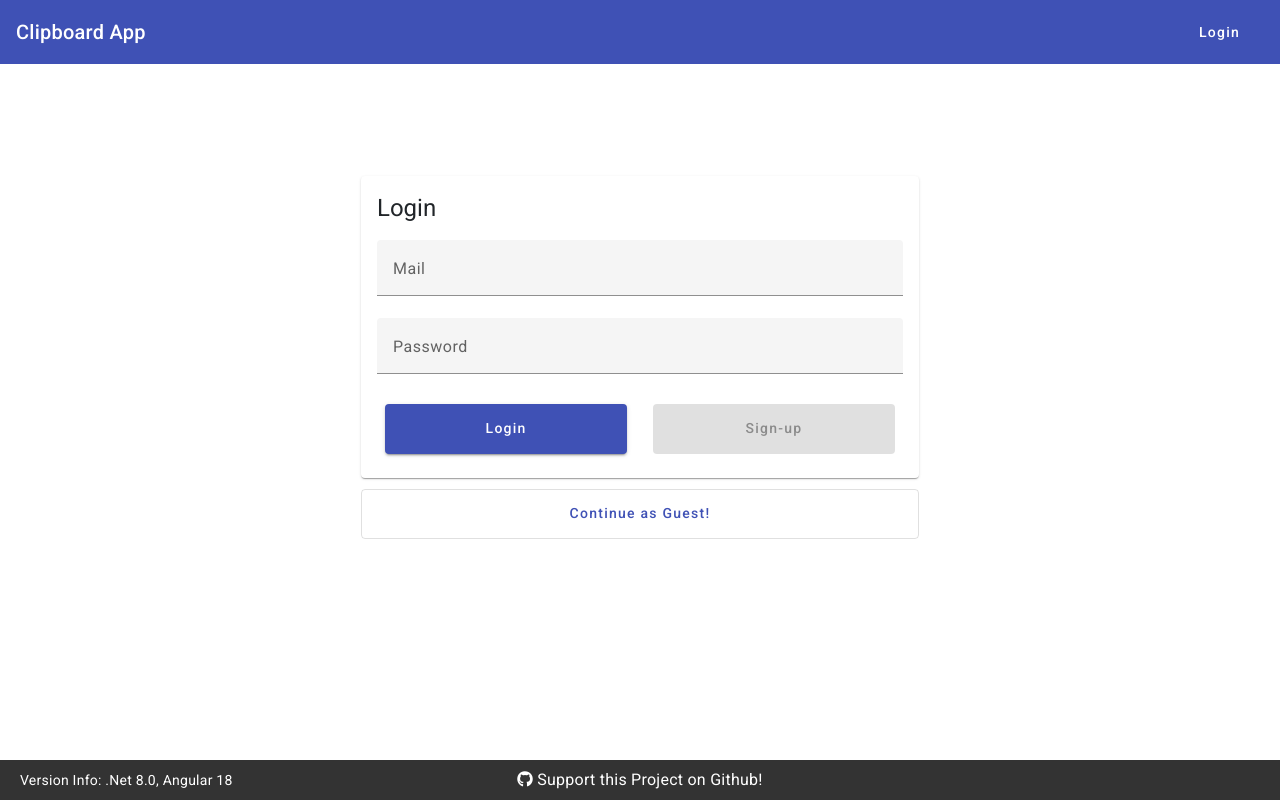
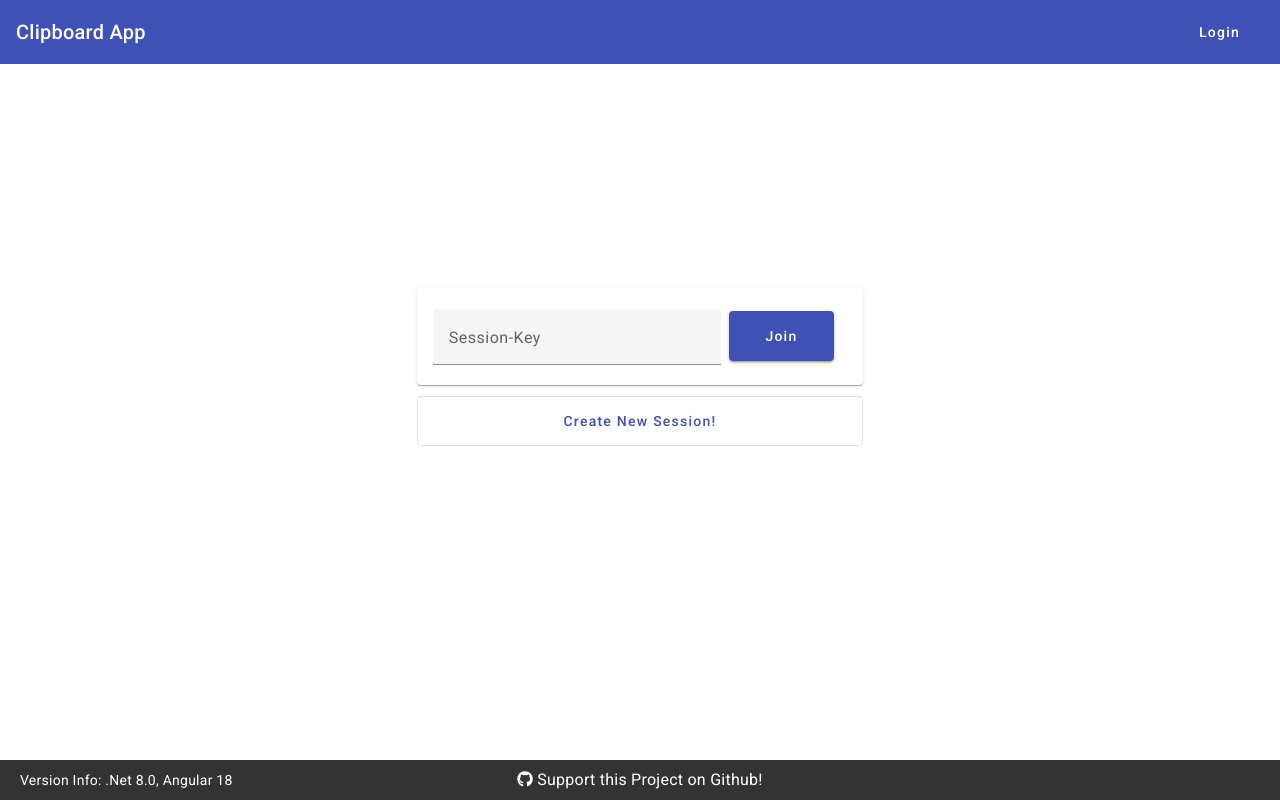
Before and after one commit to leonardpolz/clipboard-app, an Angular app in the folder ClipboardApp/ClientApp/: page /auth in a window 1280 px wide. Built offline with nearby package versions, Linux system fonts and the light colour scheme.

Commit message:
Improved UI

```diff
--- a/ClipboardApp/ClientApp/src/app/auth/auth.component.html
+++ b/ClipboardApp/ClientApp/src/app/auth/auth.component.html
@@ -1,40 +1,29 @@
 <div id="main-div">
   <mat-card>
-    <mat-card-header>
-      <h1>Login</h1>
-    </mat-card-header>
-
-    <mat-card-content>
-      <mat-form-field>
-        <mat-label>Mail</mat-label>
-        <input matInput [(ngModel)]="email" type="email">
-      </mat-form-field>
-
-      <mat-form-field>
-        <mat-label>Password</mat-label>
-        <input matInput [(ngModel)]="password" type="password">
+    <mat-card-content id="card">
+      <mat-form-field id="Session-Key-Input">
+        <mat-label>Session-Key</mat-label>
+        <input matInput [(ngModel)]="sessionKey">
       </mat-form-field>
 
       <mat-card-actions>
         <button
-          id="login-button"
-          mat-raised-button color="primary"
-        >Login</button>
-
-        <button
-          id="sign-up"
-          mat-raised-button color="primary"
-          disabled = "true"
-        >Sign-up</button>
-
+          id="join-button"
+          mat-raised-button
+          color="primary"
+          (click)="joinSession(sessionKey)"
+        >
+        Join
+        </button>
       </mat-card-actions>
     </mat-card-content>
   </mat-card>
-
 
   <button
     id="guest-login-button"
     mat-stroked-button color="primary"
     (click)="guestLogin()"
-  >Continue as Guest!</button>
+  >Create New Session!
+  </button>
+
 </div>
--- a/ClipboardApp/ClientApp/src/app/auth/auth.component.scss
+++ b/ClipboardApp/ClientApp/src/app/auth/auth.component.scss
@@ -1,15 +1,16 @@
 button {
-  height: 50px !important;
+  height: 50px;
   width: 100%;
 }
 
-#login-button {
+#join-button {
   margin-right: 5%;
+  width: 110px;
 }
 
 #guest-login-button {
   margin-top: 1%;
-  width: 50%;
+  width: 40%;
   display: block;
 }
 
@@ -23,8 +24,13 @@ mat-form-field {
 }
 
 mat-card {
-  width: 50%;
+  width: 40%;
   margin-top: 10%;
+}
+
+#Session-Key-Input {
+  width: 100%;
+  height: 55px;
 }
 
 #main-div {
@@ -33,4 +39,11 @@ mat-card {
   align-items: center;
   flex-direction: column;
   height: 100%;
+  margin-top: 10%;
 }
+
+#card {
+  display: flex;
+  align-items: center;
+  align-content: center;
+}
--- a/ClipboardApp/ClientApp/src/app/auth/auth.component.ts
+++ b/ClipboardApp/ClientApp/src/app/auth/auth.component.ts
@@ -25,8 +25,7 @@ import {MatCardModule} from "@angular/material/card";
   styleUrls: ['./auth.component.scss']
 })
 export class AuthComponent implements OnInit{
-  password: string = "";
-  email: string = "";
+  sessionKey: string = "";
 
   constructor(private _authService: AuthService, private _router: Router, private _snackBar: MatSnackBar, private _activatedRoute: ActivatedRoute) {}
 
@@ -63,6 +62,10 @@ export class AuthComponent implements OnInit{
       });
   }
 
+  public joinSession(sessionKey: string) {
+    this._router.navigate([`/${sessionKey}`]);
+  }
+
   private openSnackBar(message: string, action: string) {
     this._snackBar.open(message, action, {
       duration: 2000,
--- a/ClipboardApp/ClientApp/src/app/home/home.component.html
+++ b/ClipboardApp/ClientApp/src/app/home/home.component.html
@@ -1,14 +1,33 @@
+<div class="quicklink-container">
+  <h3 class="quicklink">Session-Key:</h3>
+  <div class="clipboard-container">
+    <input class="clipboard-input"
+           id="clipboard-example-textarea"
+           [(ngModel)]="sessionKey"
+           readonly>
+    <button class="clipboard-btn"
+            (click)="copyToClipboardKey()"
+            aria-label="Copy to clipboard"
+            mat-icon-button>
+      <mat-icon>{{ copiedKey ? 'check' : 'content_copy' }}</mat-icon>
+    </button>
+  </div>
+</div>
+
+<div class="quicklink-container">
+  <h3 class="quicklink">Quicklink:</h3>
   <div class="clipboard-container">
     <input class="clipboard-input"
            id="clipboard-example-textarea"
            [(ngModel)]="sessionUrl"
            readonly>
     <button class="clipboard-btn"
-          (click)="copyToClipboard()"
+            (click)="copyToClipboardUrl()"
             aria-label="Copy to clipboard"
             mat-icon-button>
-    <mat-icon>{{ copied ? 'check' : 'content_copy' }}</mat-icon>
+      <mat-icon>{{ copiedUrl ? 'check' : 'content_copy' }}</mat-icon>
     </button>
+  </div>
 </div>
 
 <nav mat-tab-nav-bar [tabPanel]="tabPanel">
--- a/ClipboardApp/ClientApp/src/app/home/home.component.scss
+++ b/ClipboardApp/ClientApp/src/app/home/home.component.scss
@@ -34,6 +34,7 @@
   overflow: hidden;
   margin-top: 1%;
   margin-bottom: 1%;
+  width: 100%;
 }
 
 .clipboard-input {
@@ -60,3 +61,15 @@ mat-icon.check {
 .placeholder {
   margin-bottom: 45px;
 }
+
+.quicklink {
+  align-content: center;
+  margin-bottom: 0;
+  margin-right: 10px;
+  width: 120px;
+}
+
+.quicklink-container {
+  display: flex;
+  align-items: center;
+}
--- a/ClipboardApp/ClientApp/src/app/home/home.component.ts
+++ b/ClipboardApp/ClientApp/src/app/home/home.component.ts
@@ -35,7 +35,9 @@ export class HomeComponent implements OnInit, OnDestroy {
   ];
 
   sessionUrl: string = "";
-  copied: boolean = false;
+  sessionKey: string = "";
+  copiedUrl: boolean = false;
+  copiedKey: boolean = false;
 
   activeLink: string = null!;
   private routerSubscription: Subscription = null!;
@@ -61,19 +63,34 @@ export class HomeComponent implements OnInit, OnDestroy {
       }
     });
 
+    this.sessionKey = this._authService.getSessionId();
     this.sessionUrl = `${location.origin}/${this._authService.getSessionId()}`;
   }
 
-  copyToClipboard() {
-    this.copied = true;
+  copyToClipboardUrl() {
+
+    this.copiedUrl = true;
     navigator.clipboard.writeText(this.sessionUrl).then(
       () => {
-        // Icon will change for 1500ms then revert back
-        setTimeout(() => this.copied = false, 3000);
+        setTimeout(() => this.copiedUrl = false, 3000);
       },
       (err) => {
         console.error('Failed to copy content: ', err);
-        this.copied = false;
+        this.copiedUrl = false;
+      }
+    );
+  }
+
+  copyToClipboardKey() {
+
+    this.copiedKey = true;
+    navigator.clipboard.writeText(this.sessionKey).then(
+      () => {
+        setTimeout(() => this.copiedKey = false, 3000);
+      },
+      (err) => {
+        console.error('Failed to copy content: ', err);
+        this.copiedKey = false;
       }
     );
   }
--- a/ClipboardApp/ClientApp/src/app/text/text.component.html
+++ b/ClipboardApp/ClientApp/src/app/text/text.component.html
@@ -16,6 +16,6 @@
     <button mat-raised-button class="button" (click)="saveText()" *ngIf="!isWebSocketConnected">Save</button>
     <button mat-raised-button class="button" (click)="clearText()" *ngIf="!isWebSocketConnected">Clear</button>
     <button mat-raised-button class="button" (click)="loadText()" *ngIf="!isWebSocketConnected"> Refresh</button>
-    <button mat-raised-button class="button" (click)="copyText()">Copy to Clipboard</button>
+    <button mat-raised-button class="button" (click)="copyTextToClipboard()">Copy to Clipboard</button>
   </div>
 </div>
--- a/ClipboardApp/ClientApp/src/app/text/text.component.ts
+++ b/ClipboardApp/ClientApp/src/app/text/text.component.ts
@@ -85,7 +85,7 @@ export class TextComponent implements OnInit, OnDestroy {
     this.openSnackBar('Successfully cleared!', 'dismiss')
   }
 
-  public copyText() {
+  public copyTextToClipboard() {
     navigator.clipboard.writeText(this.text);
     this.openSnackBar('Copied to clipboard!', 'dismiss')
   }
```
Lines whose indentation alone changed are shown as unchanged.
